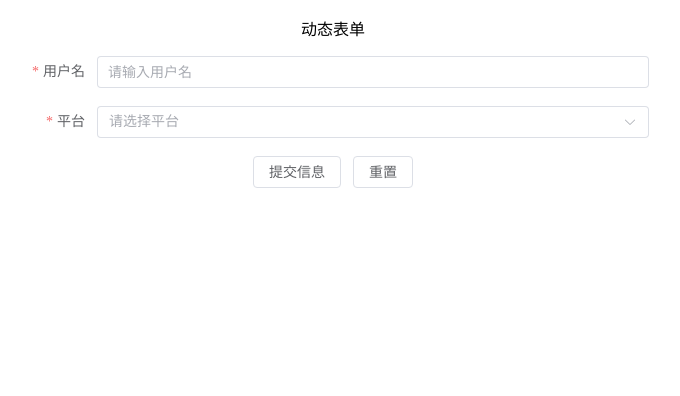
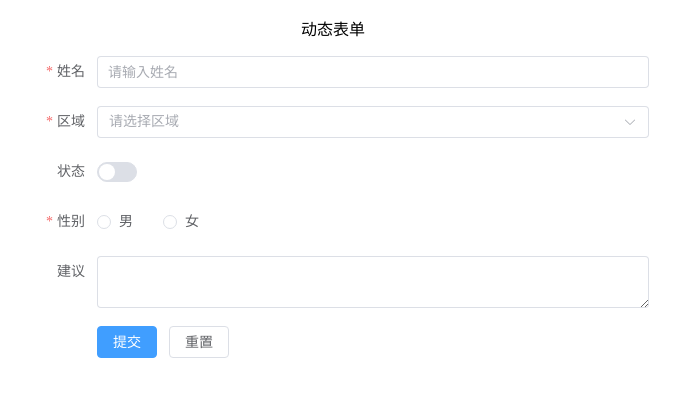
Before and after one commit to xhuan-y/vue3-project, a Vue app: page / in a window 1280 px wide. Shown: the top 396 px of the page, without its empty margins (307-987 px from the left). Built offline with nearby package versions, Linux system fonts and the light colour scheme.

Commit message:
封装动态表单

```diff
--- /dev/null
+++ b/src/components/DynamicForm.vue
@@ -0,0 +1,146 @@
+<script setup>
+import { reactive, useTemplateRef, watch } from "vue";
+import {
+  ElForm,
+  ElFormItem,
+  ElInput,
+  ElSelect,
+  ElOption,
+  ElButton,
+  ElSwitch,
+  ElCheckboxGroup,
+  ElCheckbox,
+  ElRadioGroup,
+  ElRadio,
+} from "element-plus";
+
+// 注册 Element Plus 组件
+const components = {
+  ElInput,
+  ElSelect,
+  ElOption,
+  ElSwitch,
+  ElCheckboxGroup,
+  ElCheckbox,
+  ElRadioGroup,
+  ElRadio,
+};
+
+const { formConfig, formState } = defineProps({
+  formConfig: {
+    type: Object,
+    required: true,
+  },
+  formState: {
+    type: Object,
+    default: () => ({ disabled: false, loading: false }),
+  },
+});
+
+const formModel = reactive({});
+const formRules = reactive({});
+const dynamicForm = useTemplateRef("dynamicForm");
+
+// 初始化表单模型和规则
+formConfig.fields.forEach((field) => {
+  formModel[field.model] = field.defaultValue || "";
+  if (field.rules) {
+    formRules[field.model] = field.rules;
+  }
+});
+
+// 显示逻辑
+const showField = (field) => {
+  return !field.showIf || field.showIf(formModel);
+};
+
+// 获取对应的表单项组件
+const getFieldComponent = (field) => {
+  return components[field.type] || field.type;
+};
+
+const getSecondComponent = (field) => {
+  return components[field.secondType] || field.secondType;
+};
+
+// 提交表单
+const submitForm = () => {
+  dynamicForm.value.validate((valid) => {
+    if (valid) {
+      // 表单验证成功，处理数据
+      formConfig.onSubmit(formModel);
+    } else {
+      // 表单验证失败，提示用户
+      formConfig.onSubmitFail("表单验证失败");
+    }
+  });
+};
+
+// 表单提交处理
+const handleSubmit = () => {
+  submitForm();
+};
+
+// 重置表单
+const resetForm = () => {
+  dynamicForm.value.resetFields();
+};
+
+// 监听表单状态变化
+watch(
+  () => formState,
+  (newState) => {
+    if (dynamicForm.value) {
+      dynamicForm.value.loading = newState.loading;
+      dynamicForm.value.disabled = newState.disabled;
+    }
+  },
+  { deep: true }
+);
+</script>
+
+<template>
+  <el-form
+    :model="formModel"
+    :rules="formRules"
+    ref="dynamicForm"
+    @submit.prevent="handleSubmit"
+    :disabled="formState.disabled"
+    label-width="80"
+  >
+    <slot name="custom-layout">
+      <!-- 默认布局 -->
+    </slot>
+    <!-- 动态生成表单项 -->
+    <template v-for="field in formConfig.fields" :key="field.model">
+      <el-form-item
+        v-if="showField(field)"
+        :label="field.label"
+        :prop="field.model"
+        :rules="field.rules"
+      >
+        <component
+          :is="getFieldComponent(field)"
+          v-model="formModel[field.model]"
+          v-bind="field.props"
+        >
+          <template v-if="field.options">
+            <component
+              :is="getSecondComponent(field)"
+              v-for="option in field.options"
+              :key="option.value"
+              v-bind="option"
+            ></component>
+          </template>
+        </component>
+      </el-form-item>
+    </template>
+    <!-- 表单操作按钮 -->
+    <el-form-item>
+      <el-button type="primary" @click="submitForm">提交</el-button>
+      <el-button @click="resetForm">重置</el-button>
+    </el-form-item>
+  </el-form>
+</template>
+
+<style scoped></style>
--- a/src/components/Forms/FormItemRender.vue
+++ b/src/components/Forms/FormItemRender.vue
@@ -21,10 +21,18 @@ const uiType = computed(() => item.uiType);
       v-model="formItemValue"
       :placeholder="item.placeholder"
     >
-      <template v-for="(option, i) in item.options" :key="i">
+      <template v-for="option in item.options" :key="option.value">
         <el-option :label="option.label" :value="option.value"></el-option>
       </template>
     </el-select>
+
+    <el-checkbox-group v-else-if="uiType == 'checkbox'" v-model="formItemValue">
+      <template v-for="option in item.options" :key="option.value">
+        <el-checkbox :value="option.value">
+          {{ option.label }}
+        </el-checkbox>
+      </template>
+    </el-checkbox-group>
   </el-form-item>
 </template>
 
--- a/src/router/index.js
+++ b/src/router/index.js
@@ -1,5 +1,5 @@
 import { createRouter, createWebHistory } from "vue-router";
-import FormPage from "@/views/FormPage.vue";
+import DynamicFormPage from "@/views/DynamicFormPage.vue";
 
 const router = createRouter({
   history: createWebHistory(import.meta.env.BASE_URL),
@@ -7,7 +7,7 @@ const router = createRouter({
     {
       path: "/",
       name: "home",
-      component: FormPage,
+      component: DynamicFormPage,
     },
     {
       path: "/session",
--- /dev/null
+++ b/src/views/DynamicFormPage.vue
@@ -0,0 +1,104 @@
+<script setup>
+import DynamicForm from "@/components/DynamicForm.vue";
+
+const formConfig = {
+  fields: [
+    {
+      type: "el-input",
+      label: "姓名",
+      model: "name",
+      props: {
+        placeholder: "请输入姓名",
+      },
+      rules: [{ required: true, message: "姓名不能为空", trigger: "blur" }],
+      // showIf: (formData) => {
+      //   return formData.someOtherField === "certainValue";
+      // },
+      // asyncValidator: (rule, value) => {
+      //   return new Promise((resolve, reject) => {
+      //     // 这里可以调用API进行异步校验
+      //     someApiCheck(value).then((response) => {
+      //       if (response.isValid) {
+      //         resolve();
+      //       } else {
+      //         reject("该值不可用");
+      //       }
+      //     });
+      //   });
+      // },
+    },
+    {
+      type: "el-select",
+      secondType: "el-option",
+      label: "区域",
+      model: "zone",
+      props: {
+        placeholder: "请选择区域",
+      },
+      options: [
+        { label: "区域一", value: "1" },
+        { label: "区域二", value: "2" },
+      ],
+      rules: [{ required: true, message: "区域不能为空", trigger: "blur" }],
+    },
+    {
+      type: "el-switch",
+      label: "状态",
+      model: "state",
+      defaultValue: "false",
+    },
+    {
+      type: "el-checkbox-group",
+      secondType: "el-checkbox",
+      label: "类型",
+      model: "type",
+      options: [
+        { label: "微信", value: "1" },
+        { label: "支付宝", value: "2" },
+        { label: "银行卡", value: "3" },
+      ],
+      rules: [{ required: true, message: "类型不能为空", trigger: "blur" }],
+      defaultValue: [],
+      showIf: (formData) => {
+        return formData.state === true;
+      },
+    },
+    {
+      type: "el-radio-group",
+      secondType: "el-radio",
+      label: "性别",
+      model: "sex",
+      options: [
+        { label: "男", value: "1" },
+        { label: "女", value: "2" },
+      ],
+      rules: [{ required: true, message: "性别不能为空", trigger: "blur" }],
+    },
+    {
+      type: "el-input",
+      label: "建议",
+      model: "suggest",
+      props: {
+        type: "textarea",
+      },
+    },
+  ],
+  onSubmit: (formData) => {
+    console.log("表单提交成功, 表单数据:", formData);
+    // 这里可以执行提交到服务器的操作
+  },
+  onSubmitFail: (errors) => {
+    console.error("表单提交失败, 错误信息:", errors);
+    // 这里可以执行一些错误处理，比如显示错误信息
+  },
+};
+</script>
+
+<template>
+  <div style="width: 50%; text-align: center; margin: auto">
+    <p>动态表单</p>
+    <DynamicForm :formConfig="formConfig"></DynamicForm>
+  </div>
+</template>
+
+<style scoped></style>
--- a/src/views/FormPage.vue
+++ b/src/views/FormPage.vue
@@ -29,6 +29,26 @@ const formItems = [
     ],
     placeholder: "请选择平台",
   },
+  {
+    label: "支付方式",
+    field: "payType",
+    required: true,
+    uiType: "checkbox",
+    options: [
+      {
+        label: "微信",
+        value: 1,
+      },
+      {
+        label: "支付宝",
+        value: 2,
+      },
+      {
+        label: "银行卡",
+        value: 3,
+      },
+    ],
+  },
 ];
 
 const formInstance = useTemplateRef("formInstance");
@@ -49,7 +69,6 @@ const submit = () => {
     ></FormRender>
     <el-button @click="submit">提交信息</el-button>
     <el-button @click="formInstance.resetFields()">重置</el-button>
-    <p>{{ formData }}</p>
   </div>
 </template>
 
```
